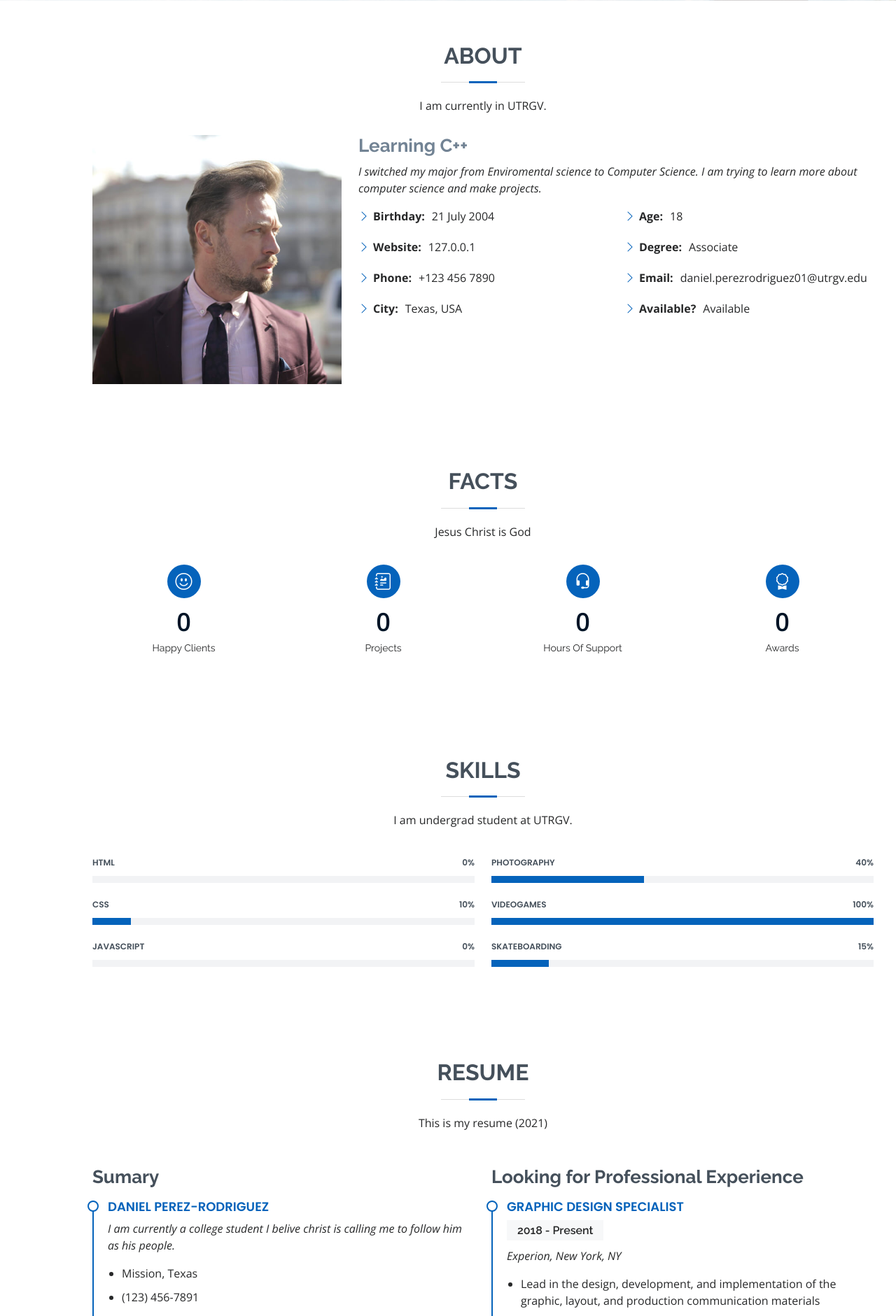
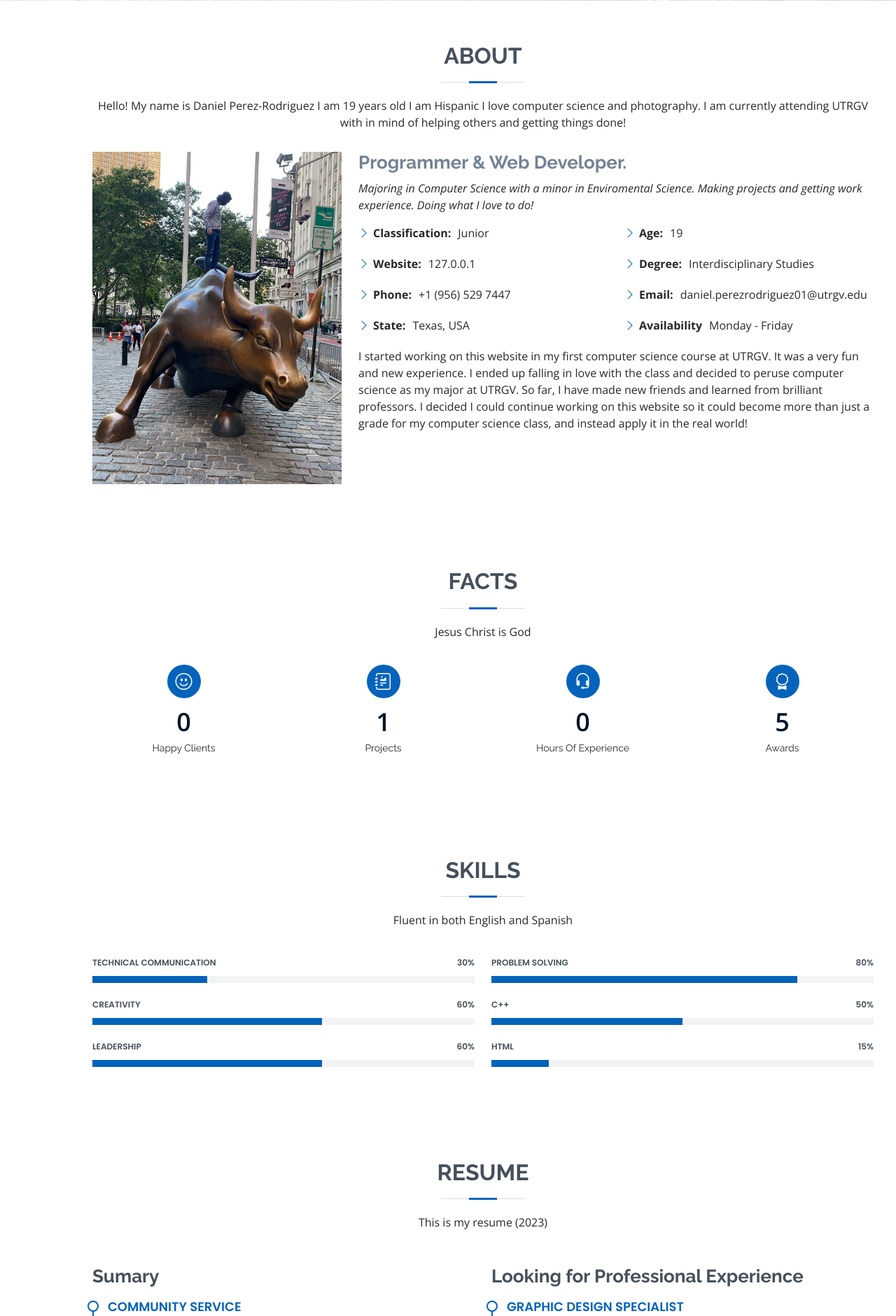
Before and after one commit to Wemisiu/Resume, a Flask app: page / in a window 1280 px wide. Shown: the part 799-2680 px from the top of the page at 70% size. Run offline with Flask 3, Linux system fonts and the light colour scheme; some libraries are stand-ins or nearby versions.

Commit message:
New changes

```diff
--- a/templates/index.html
+++ b/templates/index.html
@@ -79,7 +79,7 @@
 
         <div class="section-title">
           <h2>About</h2>
-          <p> I am currently in UTRGV.</p>
+          <p> Hello! My name is Daniel Perez-Rodriguez I am 19 years old I am Hispanic I love computer science and photography. I am currently attending UTRGV with in mind of helping others and getting things done! </p>
         </div>
 
         <div class="row">
@@ -87,30 +87,32 @@
             <img src="static/img/profile-img.jpg" class="img-fluid" alt="">
           </div>
           <div class="col-lg-8 pt-4 pt-lg-0 content">
-            <h3> Learning C++</h3>
+            <h3> Programmer & Web Developer.</h3>
             <p class="fst-italic">
-              I switched my major from Enviromental science to Computer Science. I am trying to learn more about computer science and make projects.
+              Majoring in Computer Science with a minor in Enviromental Science. Making projects and getting work experience. Doing what I love to do!
             </p>
             <div class="row">
               <div class="col-lg-6">
                 <ul>
-                  <li><i class="bi bi-chevron-right"></i> <strong>Birthday:</strong> <span>21 July 2004</span></li>
+                  <li><i class="bi bi-chevron-right"></i> <strong>Classification:</strong> <span>Junior</span></li>
                   <li><i class="bi bi-chevron-right"></i> <strong>Website:</strong> <span>127.0.0.1</span></li>
-                  <li><i class="bi bi-chevron-right"></i> <strong>Phone:</strong> <span>+123 456 7890</span></li>
-                  <li><i class="bi bi-chevron-right"></i> <strong>City:</strong> <span>Texas, USA</span></li>
+                  <li><i class="bi bi-chevron-right"></i> <strong>Phone:</strong> <span>+1 (956) 529 7447</span></li>
+                  <li><i class="bi bi-chevron-right"></i> <strong>State:</strong> <span>Texas, USA</span></li>
                 </ul>
               </div>
               <div class="col-lg-6">
                 <ul>
-                  <li><i class="bi bi-chevron-right"></i> <strong>Age:</strong> <span>18</span></li>
-                  <li><i class="bi bi-chevron-right"></i> <strong>Degree:</strong> <span>Associate</span></li>
+                  <li><i class="bi bi-chevron-right"></i> <strong>Age:</strong> <span>19</span></li>
+                  <li><i class="bi bi-chevron-right"></i> <strong>Degree:</strong> <span>Interdisciplinary Studies</span></li>
                   <li><i class="bi bi-chevron-right"></i> <strong>Email:</strong> <span>daniel.perezrodriguez01@utrgv.edu</span></li>
-                  <li><i class="bi bi-chevron-right"></i> <strong>Available?</strong> <span>Available</span></li>
+                  <li><i class="bi bi-chevron-right"></i> <strong>Availability</strong> <span>Monday - Friday</span></li>
                 </ul>
               </div>
             </div>
             <p>
               <!--PARAGRAPH TO ADD SOMETHING HERE!!-->
+
+              I started working on this website in my first computer science course at UTRGV. It was a very fun and new experience. I ended up falling in love with the class and decided to peruse computer science as my major at UTRGV. So far, I have made new friends and learned from brilliant professors. I decided I could continue working on this website so it could become more than just a grade for my computer science class, and instead apply it in the real world!
             </p>
           </div>
         </div>
@@ -132,7 +134,7 @@
           <div class="col-lg-3 col-md-6">
             <div class="count-box">
               <i class="bi bi-emoji-smile"></i>
-              <span data-purecounter-start="0" data-purecounter-end="0" data-purecounter-duration="1" class="purecounter"></span>
+              <span data-purecounter-start="0" data-purecounter-end="0" data-purecounter-duration="0" class="purecounter"></span>
               <p>Happy Clients</p>
             </div>
           </div>
@@ -140,7 +142,7 @@
           <div class="col-lg-3 col-md-6 mt-5 mt-md-0">
             <div class="count-box">
               <i class="bi bi-journal-richtext"></i>
-              <span data-purecounter-start="0" data-purecounter-end="0" data-purecounter-duration="1" class="purecounter"></span>
+              <span data-purecounter-start="1" data-purecounter-end="1" data-purecounter-duration="1" class="purecounter"></span>
               <p>Projects</p>
             </div>
           </div>
@@ -148,15 +150,15 @@
           <div class="col-lg-3 col-md-6 mt-5 mt-lg-0">
             <div class="count-box">
               <i class="bi bi-headset"></i>
-              <span data-purecounter-start="0" data-purecounter-end="0" data-purecounter-duration="1" class="purecounter"></span>
-              <p>Hours Of Support</p>
+              <span data-purecounter-start="0" data-purecounter-end="0" data-purecounter-duration="0" class="purecounter"></span>
+              <p>Hours Of Experience</p>
             </div>
           </div>
 
           <div class="col-lg-3 col-md-6 mt-5 mt-lg-0">
             <div class="count-box">
               <i class="bi bi-award"></i>
-              <span data-purecounter-start="0" data-purecounter-end="0  " data-purecounter-duration="1" class="purecounter"></span>
+              <span data-purecounter-start="5" data-purecounter-end="5  " data-purecounter-duration="1" class="purecounter"></span>
               <p>Awards</p>
             </div>
           </div>
@@ -172,7 +174,7 @@
 
         <div class="section-title">
           <h2>Skills</h2>
-          <p> I am undergrad student at UTRGV.
+          <p> Fluent in both English and Spanish
 
           </p>
         </div>
@@ -182,23 +184,23 @@
           <div class="col-lg-6">
 
             <div class="progress">
-              <span class="skill">HTML <i class="val">0%</i></span>
+              <span class="skill">Technical Communication <i class="val">30%</i></span>
               <div class="progress-bar-wrap">
-                <div class="progress-bar" role="progressbar" aria-valuenow="0" aria-valuemin="0" aria-valuemax="100"></div>
+                <div class="progress-bar" role="progressbar" aria-valuenow="30" aria-valuemin="0" aria-valuemax="100"></div>
               </div>
             </div>
 
             <div class="progress">
-              <span class="skill">CSS <i class="val">10%</i></span>
+              <span class="skill">Creativity <i class="val">60%</i></span>
               <div class="progress-bar-wrap">
-                <div class="progress-bar" role="progressbar" aria-valuenow="10" aria-valuemin="0" aria-valuemax="100"></div>
+                <div class="progress-bar" role="progressbar" aria-valuenow="60" aria-valuemin="0" aria-valuemax="100"></div>
               </div>
             </div>
 
             <div class="progress">
-              <span class="skill">JavaScript <i class="val">0%</i></span>
+              <span class="skill">Leadership <i class="val">60%</i></span>
               <div class="progress-bar-wrap">
-                <div class="progress-bar" role="progressbar" aria-valuenow="0" aria-valuemin="0" aria-valuemax="100"></div>
+                <div class="progress-bar" role="progressbar" aria-valuenow="60" aria-valuemin="0" aria-valuemax="100"></div>
               </div>
             </div>
 
@@ -207,21 +209,21 @@
           <div class="col-lg-6">
 
             <div class="progress">
-              <span class="skill">Photography <i class="val">40%</i></span>
+              <span class="skill">Problem Solving <i class="val">80%</i></span>
               <div class="progress-bar-wrap">
-                <div class="progress-bar" role="progressbar" aria-valuenow="40" aria-valuemin="0" aria-valuemax="100"></div>
+                <div class="progress-bar" role="progressbar" aria-valuenow="80" aria-valuemin="0" aria-valuemax="100"></div>
               </div>
             </div>
 
             <div class="progress">
-              <span class="skill">Videogames <i class="val">100%</i></span>
+              <span class="skill"> C++ <i class="val">50%</i></span>
               <div class="progress-bar-wrap">
-                <div class="progress-bar" role="progressbar" aria-valuenow="100" aria-valuemin="0" aria-valuemax="100"></div>
+                <div class="progress-bar" role="progressbar" aria-valuenow="50" aria-valuemin="0" aria-valuemax="100"></div>
               </div>
             </div>
 
             <div class="progress">
-              <span class="skill">Skateboarding <i class="val">15%</i></span>
+              <span class="skill"> HTML <i class="val">15%</i></span>
               <div class="progress-bar-wrap">
                 <div class="progress-bar" role="progressbar" aria-valuenow="15" aria-valuemin="0" aria-valuemax="100"></div>
               </div>
@@ -240,19 +242,19 @@
 
         <div class="section-title">
           <h2>Resume</h2>
-          <p> This is my resume (2021)</p>
+          <p> This is my resume (2023)</p>
         </div>
 
         <div class="row">
           <div class="col-lg-6">
             <h3 class="resume-title">Sumary</h3>
             <div class="resume-item pb-0">
-              <h4>Daniel Perez-Rodriguez</h4>
-              <p><em>I am currently a college student I belive christ is calling me to follow him as his people. </em></p>
+              <h4>Community Service</h4>
+              <p><em>  I like to help my community in any way I can.  </em></p>
               <ul>
-                <li>Mission, Texas</li>
-                <li>(123) 456-7891</li>
-                <li>daniel.perezrodriguez01@utrgv.edu</li>
+                <li>Student Council Vice President</li>
+                <li>UTRGV Baptist Student Ministry </li>
+                <li>PTK Honor Society</li>
               </ul>
             </div>
 
@@ -261,37 +263,47 @@
               <h4>Associate of Arts &amp; Interdisciplinary Studies</h4>
               <h5>2020 - 2022</h5>
               <p><em>South Texas College, 3201 Pecan Blvd</em></p>
-              <p> I was able to achive an assoicates while I was still in High School at Sharyland Advanced Academic Academy. </p>
+              <p> Graduated Highschool while persuing an Associates degree.  </p>
+              <p>  GPA 3.85</p>
             </div>
             <div class="resume-item">
               <h4>Bachelor of Science &amp; Computer Science</h4>
               <h5>2022 - present</h5>
               <p><em>University of Texas Rio Grande Valley, 78539 Edinburg</em></p>
-              <p> I am currently studying for a Computer Science degree at UTRGV.</p>
+              <p> I am currently majoring in computer science and minoring in enviromental science.</p>
+              <p> GPA 3.0</p>
             </div>
           </div>
           <div class="col-lg-6">
             <h3 class="resume-title"> Looking for Professional Experience</h3>
             <div class="resume-item">
               <h4>Graphic Design Specialist</h4>
-              <h5>2018 - Present</h5>
+              <h5>2023 - Present</h5>
               <p><em>Experion, New York, NY </em></p>
               <ul>
-                <li>Lead in the design, development, and implementation of the graphic, layout, and production communication materials</li>
-                <li>Delegate tasks to the 7 members of the design team and provide counsel on all aspects of the project. </li>
-                <li>Supervise the assessment of all graphic materials in order to ensure quality and accuracy of the design</li>
-                <li>Oversee the efficient use of production project budgets ranging from $2,000 - $25,000</li>
+                <li>*</li>
+                <li>*</li>
+                <li>*</li>
+                <li>*</li>
               </ul>
             </div>
             <div class="resume-item">
               <h4>Graphic design specialist</h4>
-              <h5>2017 - 2018</h5>
+              <h5>2023 - Present</h5>
               <p><em>Stepping Stone Advertising, New York, NY</em></p>
               <ul>
-                <li>Developed numerous marketing programs (logos, brochures,infographics, presentations, and advertisements).</li>
+
+                <!--<li>Developed numerous marketing programs (logos, brochures,infographics, presentations, and advertisements).</li>
                 <li>Managed up to 5 projects or tasks at a given time while under pressure</li>
                 <li>Recommended and consulted with clients on the most appropriate graphic design</li>
-                <li>Created 4+ design presentations and proposals a month for clients and account managers</li>
+                <li>Created 4+ design presentations and proposals a month for clients and account managers</li> -->
+
+                <li> *</li>
+                <li> * </li>
+                <li> * </li>
+                <li> * </li>
+
+
               </ul>
             </div>
           </div>
@@ -458,7 +470,7 @@
       <div class="container" data-aos="fade-up">
 
         <div class="section-title">
-          <h2>Services</h2>
+          <h2>Experiences</h2>
           <p>Magnam dolores commodi suscipit. Necessitatibus eius consequatur ex aliquid fuga eum quidem. Sit sint consectetur velit. Quisquam quos quisquam cupiditate. Et nemo qui impedit suscipit alias ea. Quia fugiat sit in iste officiis commodi quidem hic quas.</p>
         </div>
 
```
Also changed, not shown: app.py (line endings or trailing spaces), static/img/hero-bg.jpg, static/img/heroxbg.jpg (added), static/img/heroxxbg.jpg (added), static/img/profile-img.jpg, static/img/profile1mg.jpg (added), static/img/profileximg.jpg (added).
